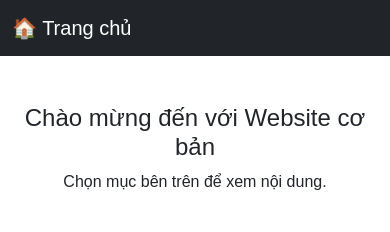
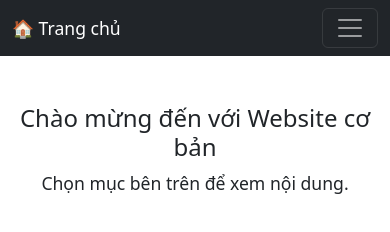
Before and after one commit to AssasinNo6/basic-web, a plain HTML site: page index.html in a window 390 px wide. Drawn offline with nearby package versions, Linux system fonts and the light colour scheme.

Commit message:
Update file

```diff
--- a/css/style.css
+++ b/css/style.css
@@ -1,6 +1,16 @@
 body {
-  font-family: Arial, sans-serif;
+  font-size: 1rem; /* mặc định */
 }
+
+@media (max-width: 768px) {
+  body {
+    font-size: 1.1rem; /* chữ to hơn trên mobile */
+  }
+  .navbar-brand, .nav-link {
+    font-size: 1.1rem;
+  }
+}
+
 
 .clickable {
   cursor: pointer;
--- a/index.html
+++ b/index.html
@@ -2,6 +2,7 @@
 <html lang="vi">
 <head>
   <meta charset="UTF-8">
+<meta name="viewport" content="width=device-width, initial-scale=1">
   <title>Trang chủ</title>
   <link href="https://cdn.jsdelivr.net/npm/bootstrap@5.3.2/dist/css/bootstrap.min.css" rel="stylesheet">
   <link rel="stylesheet" href="css/style.css">
@@ -11,7 +12,12 @@
   <nav class="navbar navbar-expand-lg navbar-dark bg-dark">
   <div class="container-fluid">
     <a class="navbar-brand" href="index.html">🏠 Trang chủ</a>
-      <div class="collapse navbar-collapse">
+    <!-- Nút toggle cho mobile -->
+    <button class="navbar-toggler" type="button" data-bs-toggle="collapse" data-bs-target="#navbarNav">
+      <span class="navbar-toggler-icon"></span>
+    </button>
+    <!-- Menu -->
+    <div class="collapse navbar-collapse" id="navbarNav">
       <ul class="navbar-nav ms-auto">
         <li class="nav-item"><a class="nav-link" href="pages/images.html">Hình ảnh</a></li>
         <li class="nav-item"><a class="nav-link" href="pages/info.html">Thông tin</a></li>
```
Also changed, not shown: pages/contact.html (+2 -0 lines), pages/images.html (+2 -0 lines), pages/info.html (+1 -0 lines). Lines whose indentation alone changed are shown as unchanged.
